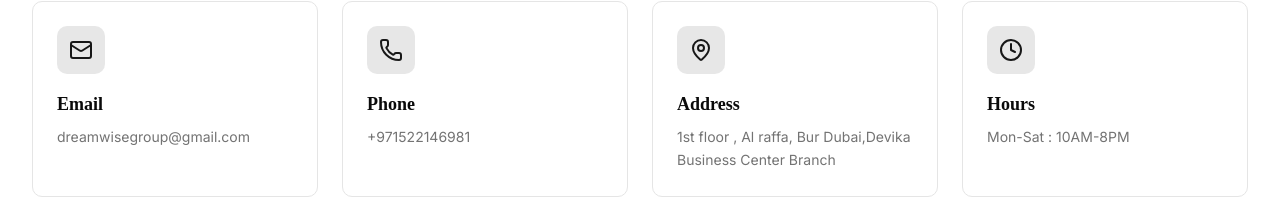
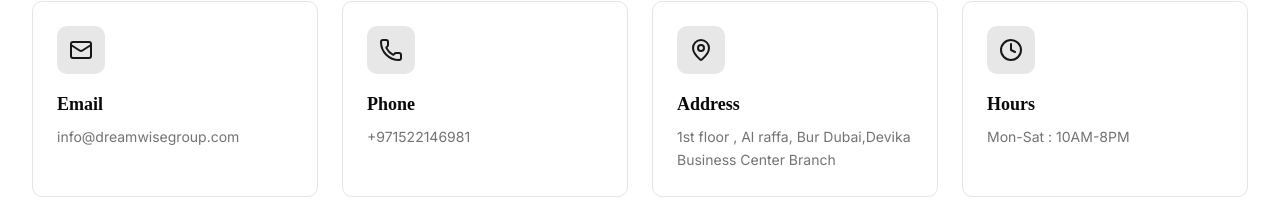
Before and after one commit to SuprimKhatri77/dreamwise-connect, a Next.js app: page /contact in a window 1280 px wide. Shown: the part 435-651 px from the top of the page. Built offline with nearby package versions, Linux system fonts and the light colour scheme.

Commit message:
update email in contact page

```diff
--- a/app/contact/page.tsx
+++ b/app/contact/page.tsx
@@ -3,7 +3,7 @@
 import { Mail, Phone, MapPin, Clock } from "lucide-react";
 
 export default function ContactPage() {
-  const EMAIL = process.env.EMAIL || "dreamwisegroup@gmail.com";
+  const EMAIL = process.env.EMAIL || "info@dreamwisegroup.com";
   const WHATSAPP_NUMBER = process.env.WHATSAPP_NUMBER || "+971522146981";
   const ADDRESS =
     process.env.ADDRESS ||
```
